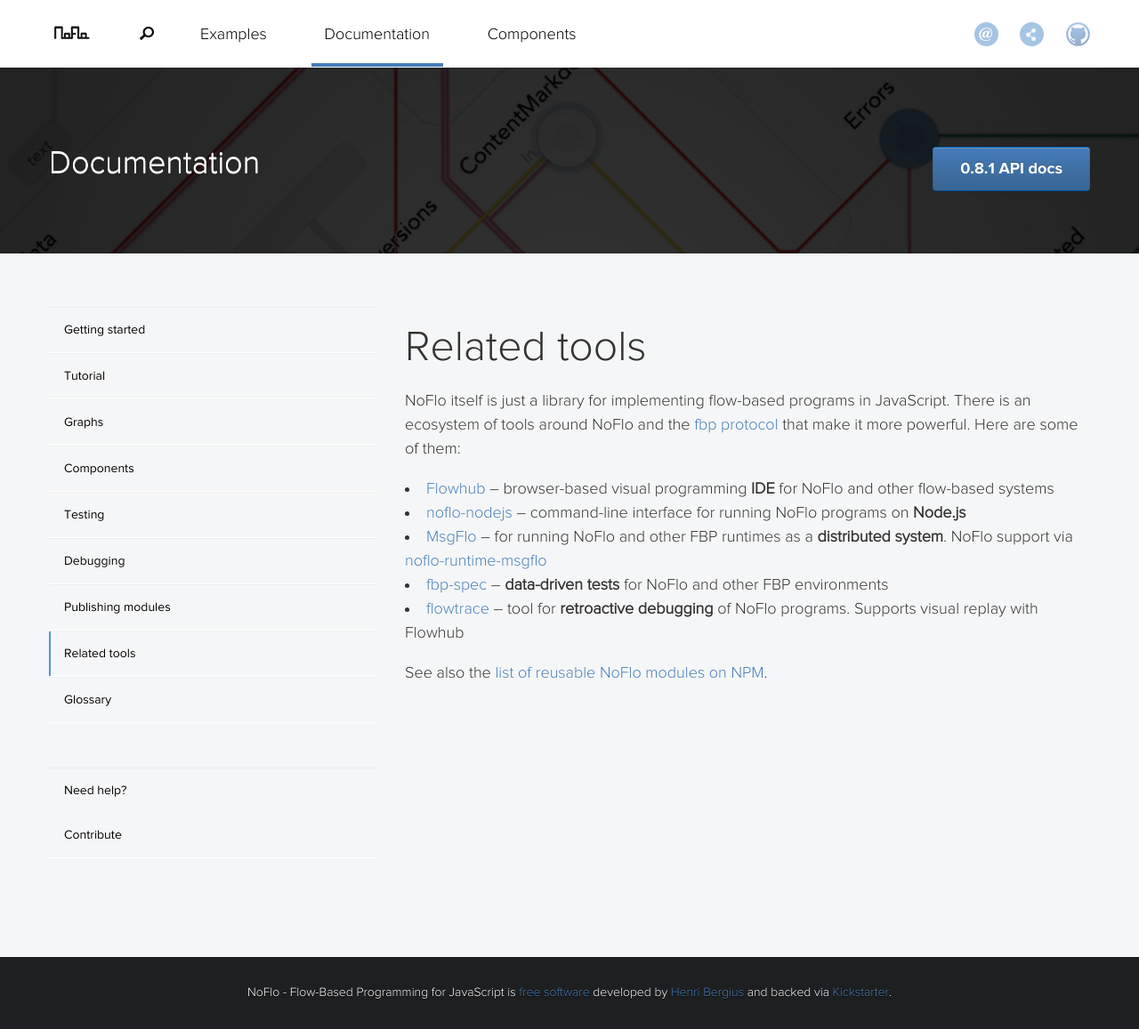
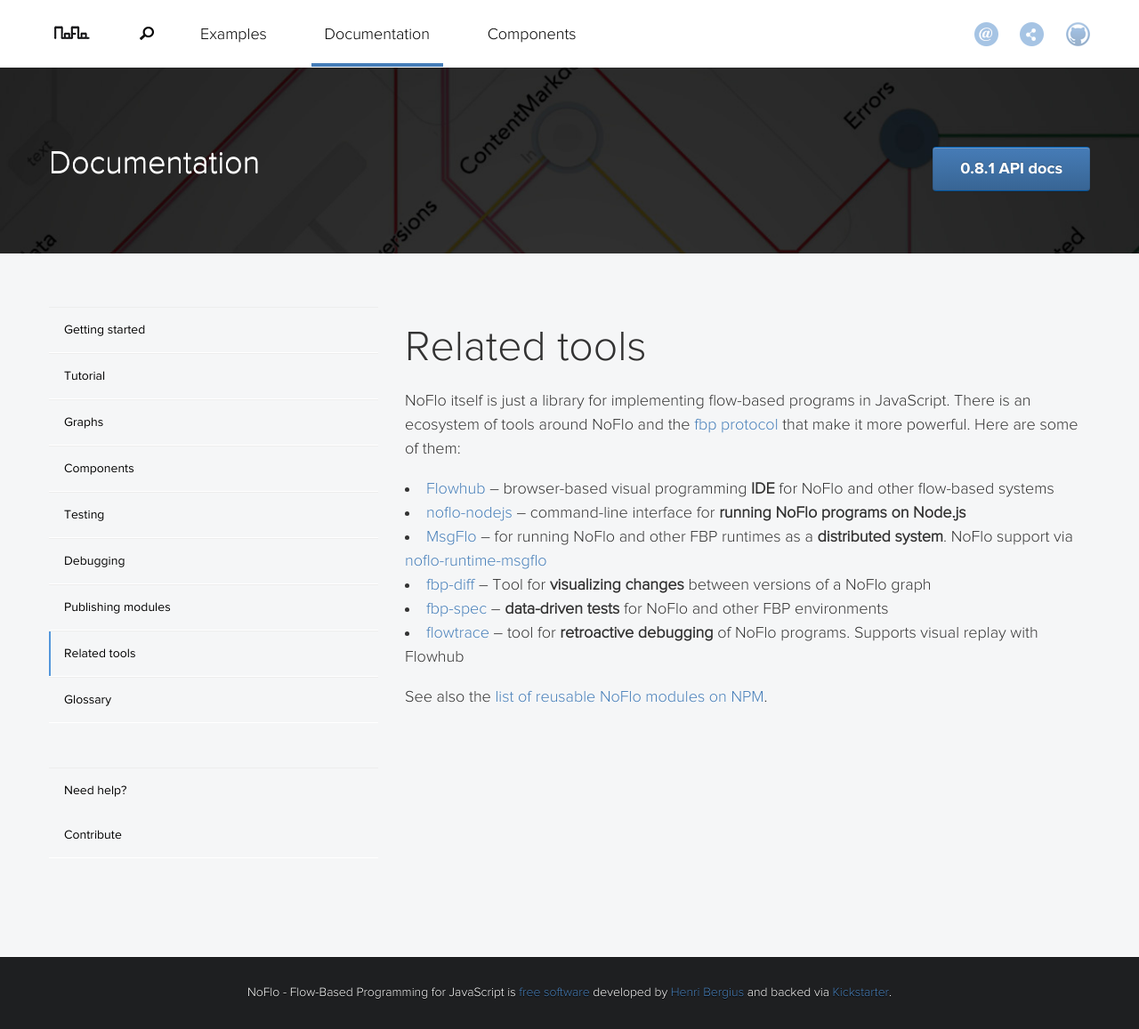
Before and after one commit to noflo/noflo.github.io, a Jekyll site: the page built from documentation/_posts/2013-07-09-tooling.md, in a window 1280 px wide and 1157 px high. Shown: the whole window at 89% size. Built offline with Jekyll 4.4.1, drawn with Linux system fonts in a browser that asks for light colours; nearby versions of some CDN libraries.

Commit message:
Include fbp-diff

```diff
--- a/documentation/_posts/2013-07-09-tooling.md
+++ b/documentation/_posts/2013-07-09-tooling.md
@@ -7,8 +7,9 @@ categories:
 NoFlo itself is just a library for implementing flow-based programs in JavaScript. There is an ecosystem of tools around NoFlo and the [fbp protocol](http://noflojs.org/documentation/protocol/) that make it more powerful. Here are some of them:
 
 * [Flowhub](https://flowhub.io) -- browser-based visual programming **IDE** for NoFlo and other flow-based systems
-* [noflo-nodejs](https://github.com/noflo/noflo-nodejs) -- command-line interface for running NoFlo programs on **Node.js**
+* [noflo-nodejs](https://github.com/noflo/noflo-nodejs) -- command-line interface for **running NoFlo programs on Node.js**
 * [MsgFlo](https://github.com/msgflo/msgflo) -- for running NoFlo and other FBP runtimes as a **distributed system**. NoFlo support via [noflo-runtime-msgflo](https://github.com/noflo/noflo-runtime-msgflo)
+* [fbp-diff](https://github.com/flowbased/fbp-diff) -- Tool for **visualizing changes** between versions of a NoFlo graph
 * [fbp-spec](https://github.com/flowbased/fbp-spec) -- **data-driven tests** for NoFlo and other FBP environments
 * [flowtrace](https://github.com/flowbased/flowtrace) -- tool for **retroactive debugging** of NoFlo programs. Supports visual replay with Flowhub
 
```
